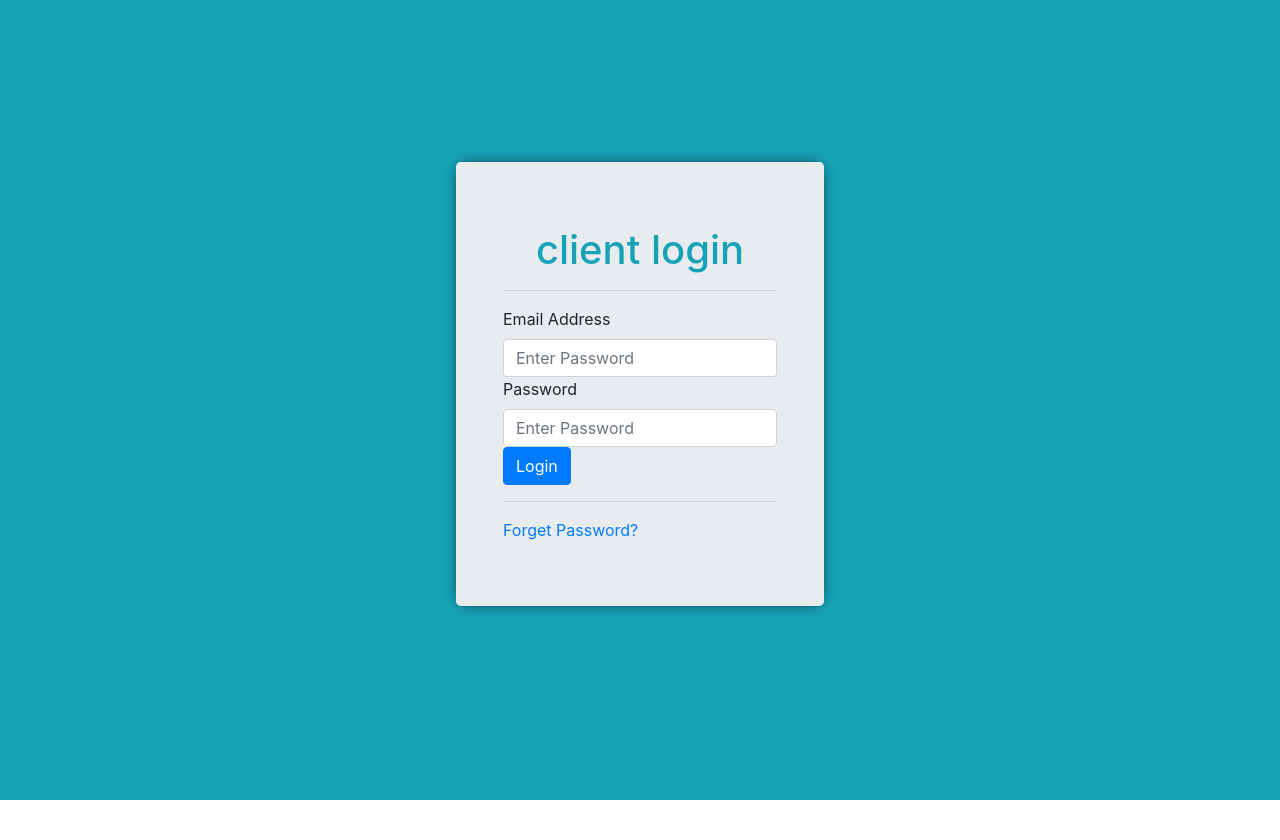
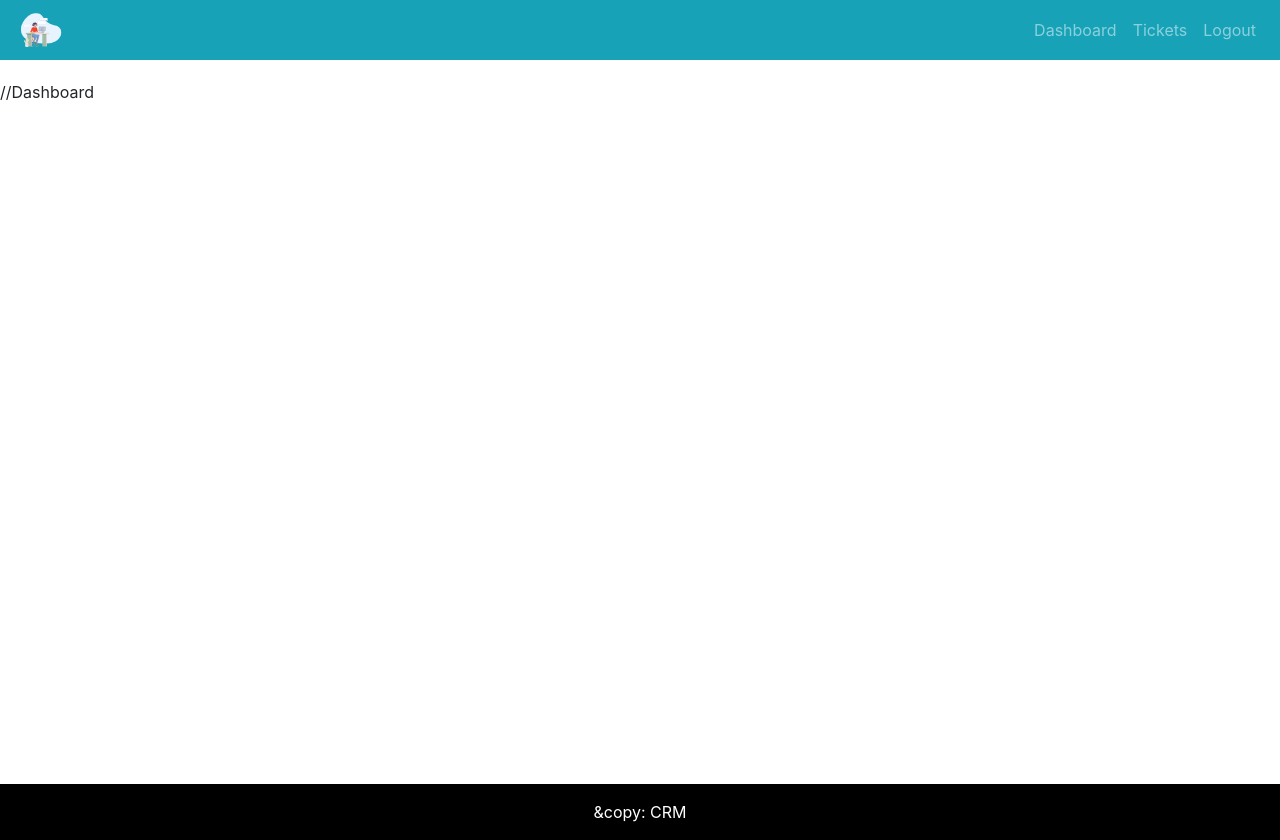
Before and after one commit to krishravi91/QueryManagement--Front-end, a React (Create React App) app: page / in a window 1280 px wide. Before the commit the page ends 800 px from the top, so only its background shows below. Built offline with nearby package versions, Linux system fonts and the light colour scheme.

Commit message:
layout is added

```diff
--- a/src/App.css
+++ b/src/App.css
@@ -0,0 +1,27 @@
+.default-layout{
+    display:grid;
+    grid-template-rows: 80px auto 3rem;
+    grid-template-areas:
+    "header"
+    "main"
+    "footer";
+}
+
+header{
+    grid-area: header;
+}
+
+main{
+    grid-area: main;
+    min-height: 88vh;
+}
+
+footer{
+    grid-area: footer;
+}
+
+.footer-style{
+    background: black;
+    color: white;
+    padding: 1rem;
+}
--- a/src/App.js
+++ b/src/App.js
@@ -1,11 +1,15 @@
 import React from 'react';
 import './App.css';
 import {Entry} from "./pages/entry/Entry.page.js";
-
+import {DefaultLayout} from "./layout/DefaultLayout";
 function App() {
   return (
     <div className="App">
-       <Entry />
+       {/* <Entry /> */}
+       <DefaultLayout>
+        //Dashboard
+       </DefaultLayout>
+
     </div>
   );
 }
--- /dev/null
+++ b/src/layout/DefaultLayout.js
@@ -0,0 +1,19 @@
+import React from 'react'
+import { Footer } from './partials/Footer.comp'
+import { Header } from './partials/Header.comp'
+
+export const DefaultLayout = ({children}) => {
+  return (
+    <div>
+        <div className='default-layout'>
+            <div className='header'>
+                <Header />
+            </div>
+            <main className='main'>{children}</main>
+            <div className='footer'>
+                <Footer />
+            </div>
+        </div>
+    </div>
+  )
+}
--- /dev/null
+++ b/src/layout/partials/Footer.comp.js
@@ -0,0 +1,11 @@
+import React from 'react'
+
+export const Footer = () => {
+  return (
+    <div className='text-center copy-right'>
+      <div className='footer-style'>
+        &copy: CRM
+      </div>
+    </div>
+  )
+}
--- /dev/null
+++ b/src/layout/partials/Header.comp.js
@@ -0,0 +1,25 @@
+import React from 'react'
+import {Navbar, Nav, NavbarBrand } from 'react-bootstrap';
+import logo from '../../assets/img/logo.png';
+
+export const Header = () => {
+  return (
+    <Navbar
+    collapseOnSelect   bg="info"
+    variant="dark"
+    expand="md">
+        <Navbar.Brand>
+            <img src={logo} alt="logo" width="50px" />
+        </Navbar.Brand>
+        <Navbar.Toggle
+        aria-controls="basic-nacbar-nav" />
+        <Navbar.Collapse id="basic-navbar-nav">
+            <Nav className='ml-auto'>
+                <Nav.Link href="/dashboard">Dashboard</Nav.Link>
+                <Nav.Link href="/dashboard">Tickets</Nav.Link>
+                <Nav.Link href="/dashboard">Logout</Nav.Link>
+            </Nav>
+        </Navbar.Collapse>
+    </Navbar>
+  )
+}
```
Also changed, not shown: src/assets/img/logo.png (added).
